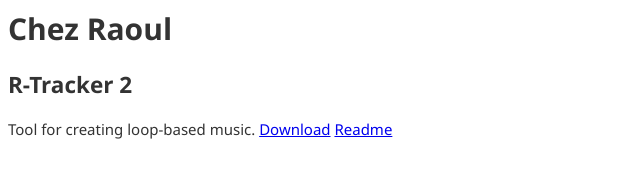
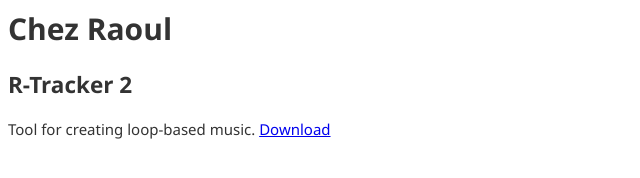
Before and after one commit to nseveno/nseveno.github.io, a plain HTML site: page index.html in a window 1280 px wide. Shown: the full height of the page, 0-640 px from the left. Drawn offline with Linux system fonts and the light colour scheme.

Commit message:
Update index.html

```diff
--- a/index.html
+++ b/index.html
@@ -21,7 +21,6 @@
     <p>
         <span>Tool for creating loop-based music.</span>
         <a href="rtracker2">Download</a>
-        <a href="rtracker2/readme.md">Readme</a>
     </p>
 
 </body>
```
